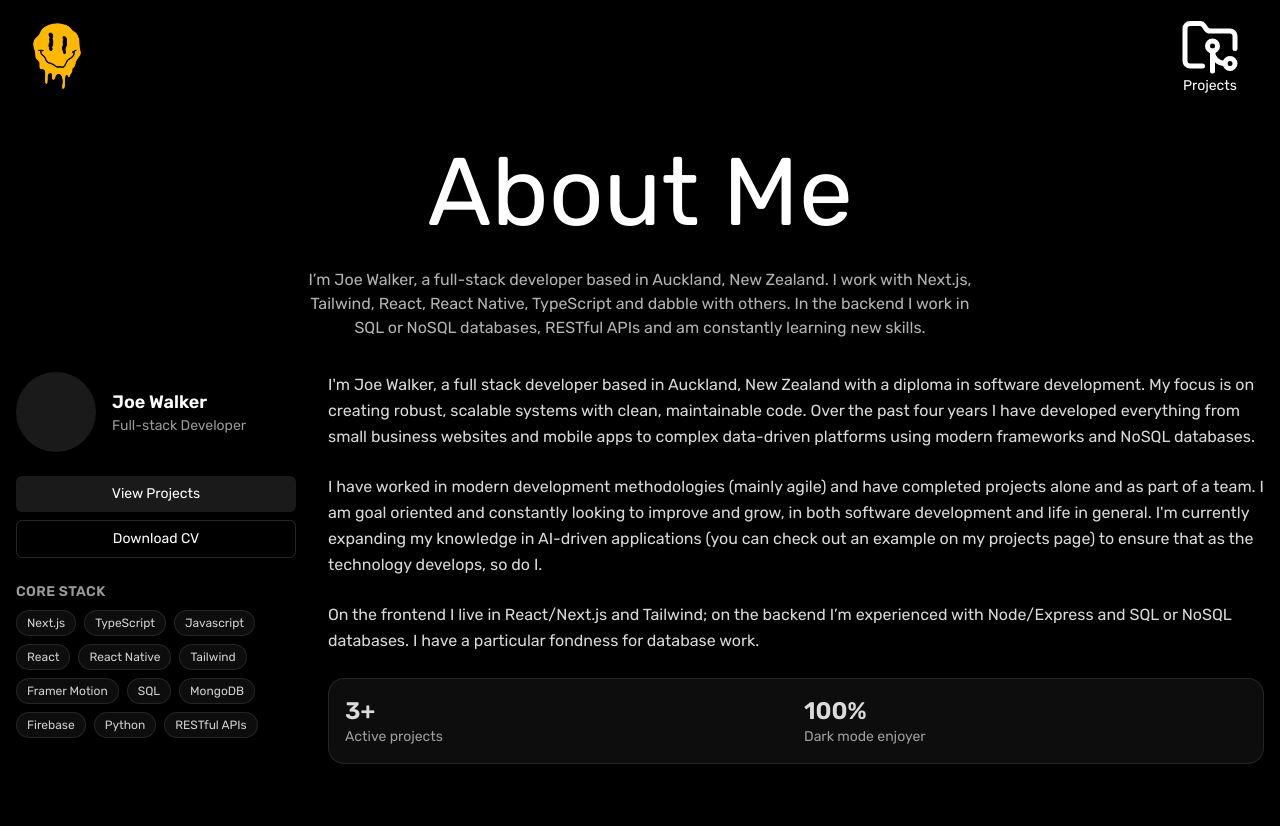
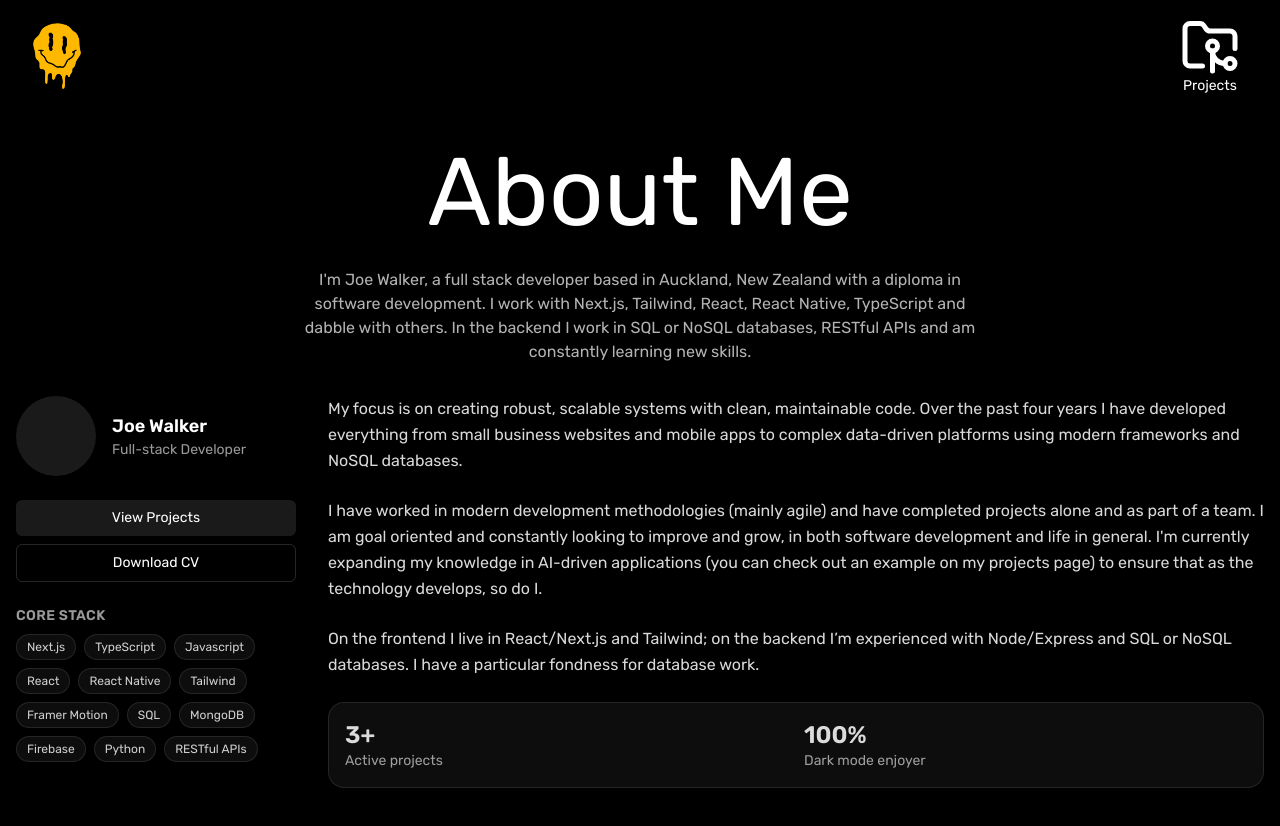
Before and after one commit to jjooeew/my-portfolio, a Next.js app: page /about in a window 1280 px wide. Shown: the top 826 px of the page. Built offline with nearby package versions, Linux system fonts and the light colour scheme.

Commit message:
fix: escape apostrophes in JSX and remove unused vars

```diff
--- a/src/app/about/page.tsx
+++ b/src/app/about/page.tsx
@@ -15,7 +15,7 @@ export default function AboutPage() {
         <header className="flex flex-col mb-8 align-center">
           <h1 className="text-8xl self-center mb-5">About Me</h1>
           <p className="mt-2 text-white/70 max-w-2xl self-center text-center">
-            I’m Joe Walker, a full-stack developer based in Auckland, New Zealand.
+             I{"'"}m Joe Walker, a full stack developer based in Auckland, New Zealand with a diploma in software development.
             I work with Next.js, Tailwind, React, React Native, TypeScript and dabble with others.
             In the backend I work in SQL or NoSQL databases, RESTful APIs and am constantly learning
             new skills.
@@ -66,18 +66,18 @@ export default function AboutPage() {
 
           <article className="space-y-6 text-white/85 leading-relaxed">
             <p>
-              I{"'"}m Joe Walker, a full stack developer based in Auckland, New Zealand with a diploma in software development. My focus is on creating robust, scalable systems
+              My focus is on creating robust, scalable systems
               with clean, maintainable code. Over the past four years I have developed everything from small business websites and mobile apps
               to complex data-driven platforms using modern frameworks and NoSQL databases.
             </p>
             <p>
               I have worked in modern development methodologies (mainly agile) and have
               completed projects alone and as part of a team. I am goal oriented and constantly looking to improve and grow, in both software development and
-              life in general. I'm currently expanding my knowledge in AI-driven applications (you can check out an example on my projects page) to ensure that
+              life in general. I{"'"}m currently expanding my knowledge in AI-driven applications (you can check out an example on my projects page) to ensure that
               as the technology develops, so do I.
             </p>
             <p>
-              On the frontend I live in React/Next.js and Tailwind; on the backend I’m experienced with
+              On the frontend I live in React/Next.js and Tailwind; on the backend I{"’"}m experienced with
               Node/Express and SQL or NoSQL databases. I have a particular fondness for database work.
             </p>
 
```
